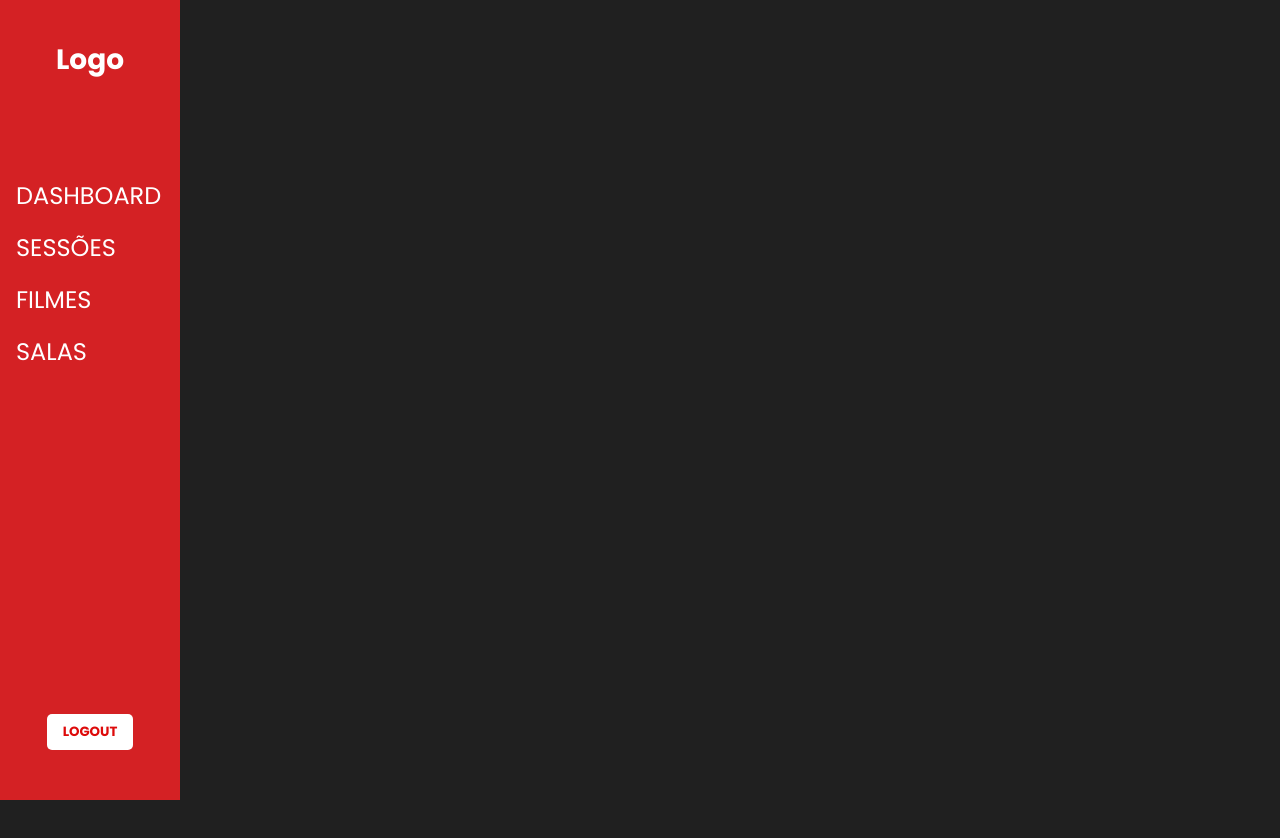
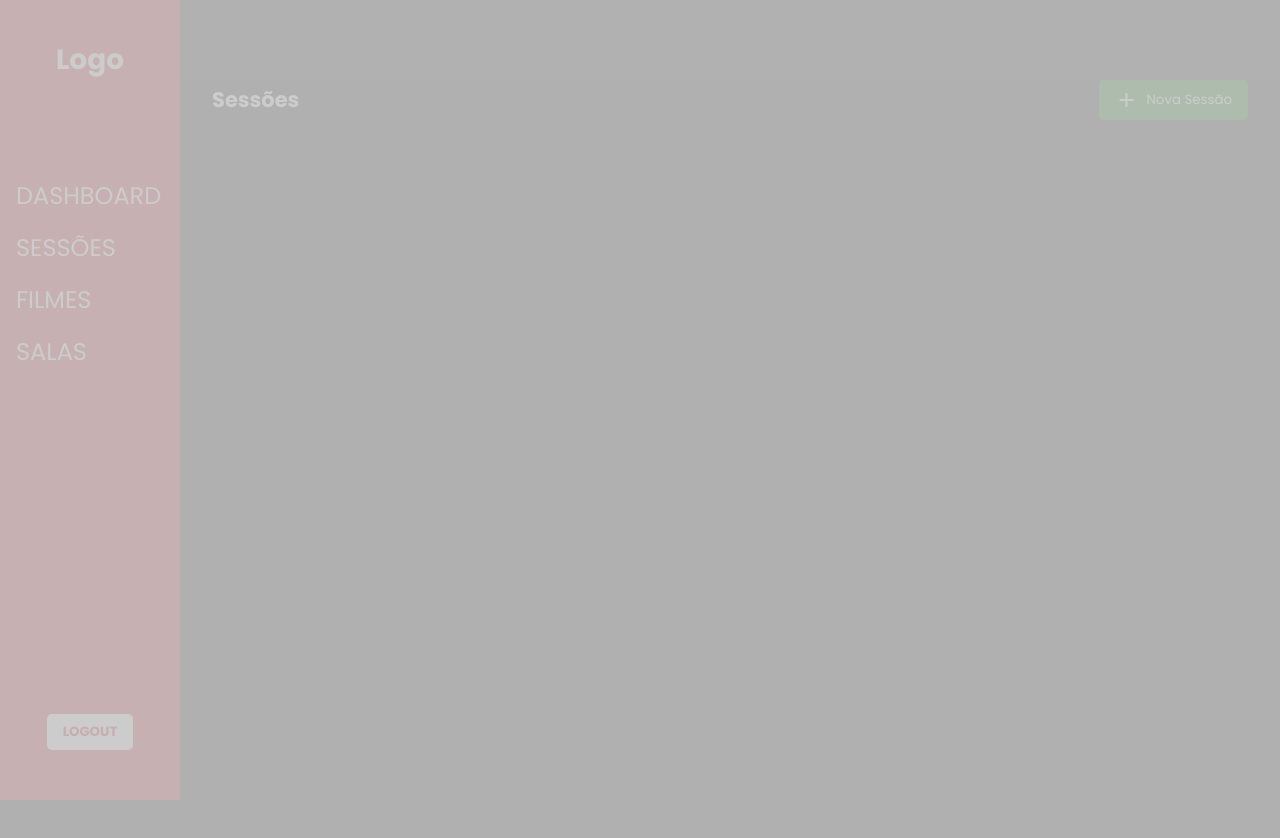
Before and after one commit to pedroairton/tickets-cinema, an Angular app: page /admin/sessoes in a window 1280 px wide. Shown: the top 838 px of the page. Before the commit the page ends 800 px from the top, so only its background shows below. Built offline with nearby package versions, Linux system fonts and the light colour scheme; sample sign-in values are in the browser's storage.

Commit message:
Página de sessões criada

```diff
--- a/src/app/features/admin/screenings/screenings.html
+++ b/src/app/features/admin/screenings/screenings.html
@@ -1 +1,6 @@
-<p>screenings works!</p>
+<article class="page-screenings">
+    <div class="topo">
+        <h1>Sessões</h1>
+        <button routerLink="novo" class="btn-novo"> <mat-icon>add</mat-icon> Nova Sessão</button>
+    </div>
+</article>
--- a/src/app/features/admin/screenings/screenings.scss
+++ b/src/app/features/admin/screenings/screenings.scss
@@ -0,0 +1,23 @@
+.page-screenings {
+  display: flex;
+  flex-direction: column;
+  gap: 2rem;
+  .topo {
+    display: flex;
+    align-items: center;
+    justify-content: space-between;
+    .btn-novo {
+      background-color: green;
+      color: white;
+      padding: 0.5rem 1rem;
+      border-radius: 5px;
+      display: flex;
+      align-items: center;
+      gap: 0.5rem;
+      transition: 0.3s;
+      &:hover {
+        background-color: darkgreen;
+      }
+    }
+  }
+}
--- a/src/app/features/admin/screenings/screenings.ts
+++ b/src/app/features/admin/screenings/screenings.ts
@@ -1,8 +1,9 @@
 import { Component } from '@angular/core';
+import { MatIconModule } from '@angular/material/icon';
 
 @Component({
   selector: 'app-screenings',
-  imports: [],
+  imports: [MatIconModule],
   templateUrl: './screenings.html',
   styleUrl: './screenings.scss',
 })
--- a/src/styles.scss
+++ b/src/styles.scss
@@ -51,7 +51,7 @@ body {
   height: 100%;
   background-color: #202020;
   color: white;
-  // opacity: 0.35
+  opacity: 0.35
 }
 
 a {
```
